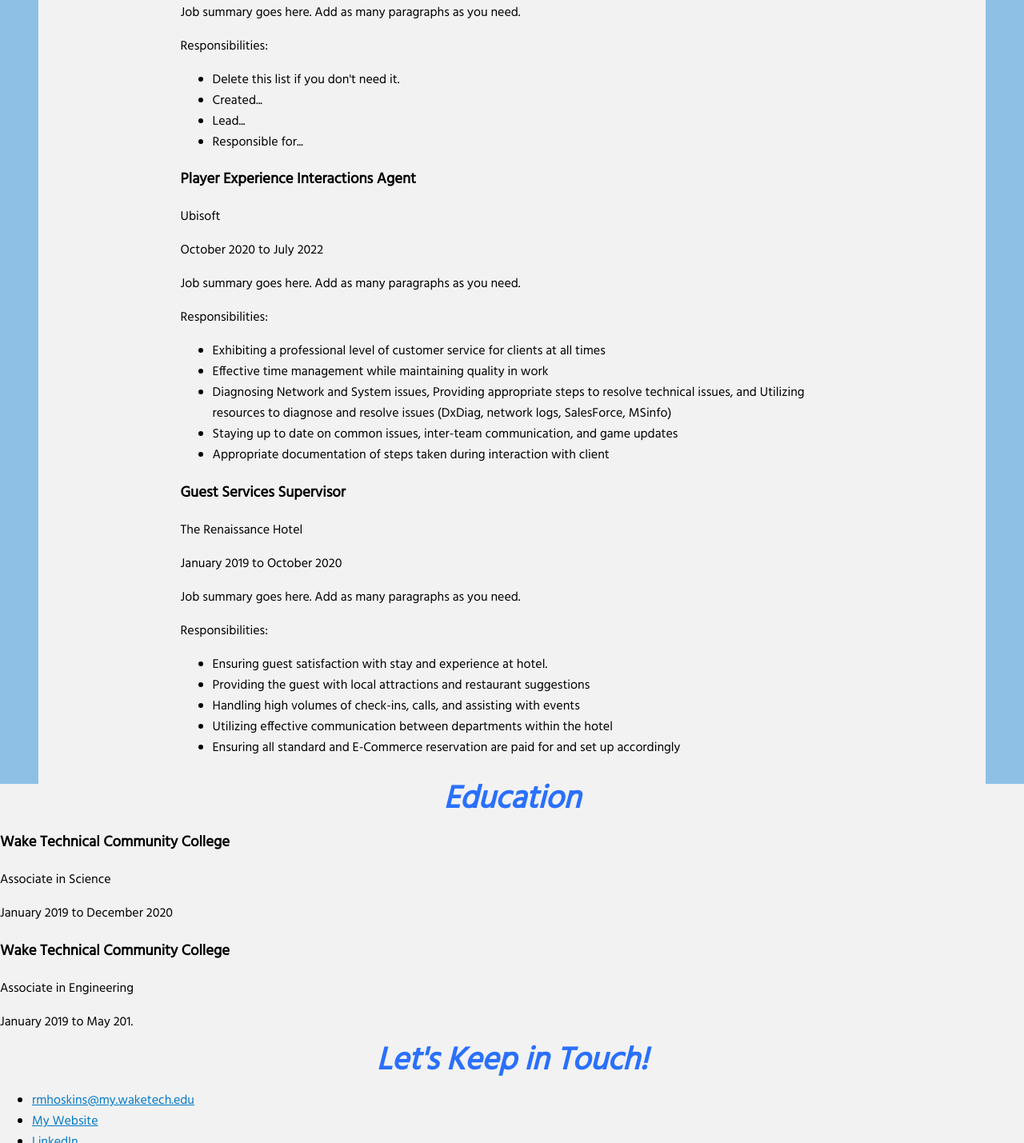
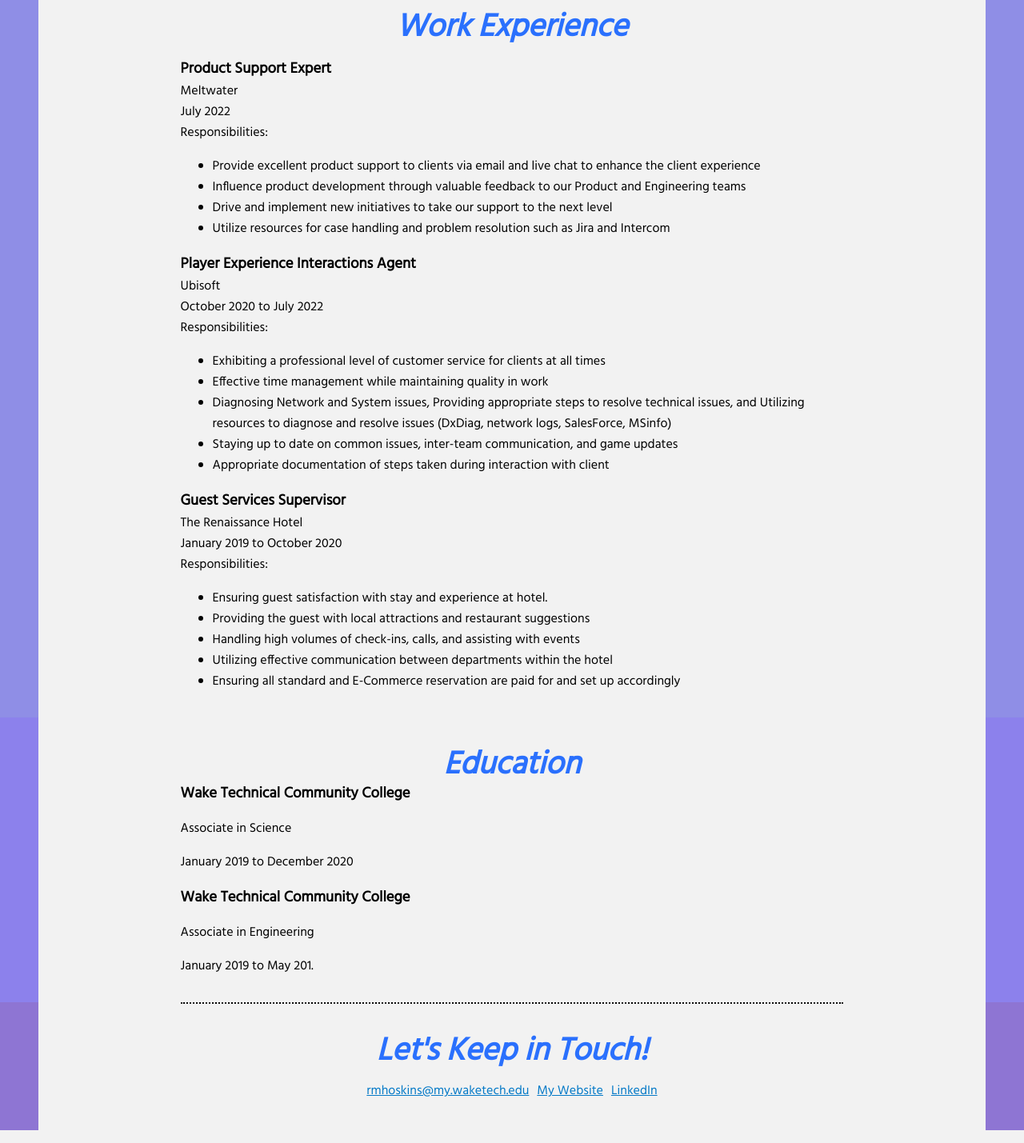
Before and after one commit to Rmhoskins193/lesson03, a plain HTML site: page index.html in a window 1280 px wide. Shown: the part 1371-2800 px from the top of the page at 80% size. Drawn offline with Linux system fonts and the light colour scheme.

Commit message:
CSS Changes
Made some changes to CSS to structure content.

```diff
--- a/css/styles.css
+++ b/css/styles.css
@@ -5,7 +5,7 @@ html{
     box-sizing: border-box;
 }
 
-*: *::before, *::after {
+*: *:before, *:after {
     box-sizing: inheret;
 }
 
@@ -25,8 +25,8 @@ body {
 /* Intro Styling */
 
 header {
-    border-right: 3em solid #8EC0E6;
-    border-left: 3em solid #8EC0E6;
+    border-right: 3em solid #8ed1e6;
+    border-left: 3em solid #8ed1e6;
     text-align: center;
 }
 
@@ -69,6 +69,9 @@ h2 {
 
 }
 
+h3 {
+    margin: 0;
+}
 a {
     color: #0479C7 ;
     transition: all 0.3s ease 0;
@@ -80,8 +83,8 @@ a:hover{
     transition: all 0.3s ease 0s;
 }
 .projects-wrapper{
-    border-right: 3em solid #5c7af0;
-    border-left: 3em solid #5c7af0;
+    border-right: 3em solid #5c8bf0;
+    border-left: 3em solid #5c8bf0;
     padding-top: 5vh;
 }
 
@@ -94,11 +97,22 @@ a:hover{
 }
 
 .project{
+    padding: 20px 0;
     border-bottom: 2px dotted black;
+    overflow: hidden;
+
 }
+
+.project img {
+    max-width: 300px;
+    float: left;
+    margin-right: 20px;
+}
+
 .work-history-wrapper{
-    border-right: 3em solid #8EC0E6;
-    border-left: 3em solid #8EC0E6;
+    border-right: 3em solid #8f8ee6;
+    border-left: 3em solid #8f8ee6;
+    padding-top: 5vh;
 }
 
 .work-history{
@@ -107,3 +121,48 @@ a:hover{
     width: 70%;
     padding-bottom: 1em;
 }
+
+.job p {
+    margin: 0;
+}
+
+
+.education{
+    border-right: 3em solid #8c81ec;
+    border-left: 3em solid #8c81ec;
+    padding-top: 5vh;
+}
+
+.education-wrapper{
+    margin: 0 auto;
+    max-width: 90%;
+    width: 70%;
+    padding-bottom: 1em;
+}
+
+footer {
+    height: 20vh;
+    border-right: 3em solid #8e75d3;
+    border-left: 3em solid #8e75d3;
+
+}
+
+.contact-wrapper{
+    margin: 0 auto;
+    max-width: 90%;
+    width: 70%;
+    padding-top: 5vh;
+    color: aliceblue;
+    border-top: 2px dotted black;
+}
+
+.socials{
+    list-style-type: none;
+    display:flex;
+    justify-content: center;
+    padding-left: 0;
+}
+
+.socials a{
+    margin: 0 5px;
+}
--- a/index.html
+++ b/index.html
@@ -28,8 +28,8 @@
           <h2>Featured Projects</h2>
           <!-- Copy the whole <section> block to add more projects. -->
           <section class="project">
+            <img src="images/dogtreatpackage.png" alt="mockup of dog treats package showing a dog with sunglasses and tongue sticking out">
             <h3>Dog Treats Packaging</h3>
-            <img src="dogtreatpackage.png" alt="mockup of dog treats package showing a dog with sunglasses and tongue sticking out">
             <p>Tasked with creating a packaging design concept for a fictional dog treat, I was involved in every phase of the
               project from initial designing to creating final deliverables of the package mockup. The fictional client requested a package in which
               dog treats would be stored and sold with the request that it has a "Summer Vacation" theme to it and clearly provide specific information.
@@ -38,8 +38,8 @@
           </section>
 
           <section class="project">
+            <img src="images/Brandinglogo.png" alt="purple and blue logo of a book open with pages showing spread out">
             <h3>Convention Branding</h3>
-            <img src="Brandinglogo.png" alt="purple and blue logo of a book open with pages showing spread out">
             <p>Crafting a logo representing a "Think Big" convention. In order to ensure a quality product, I researched into the target audience
               and related demographics to create a logo that would appeal to them and the still portray the convention effectively. Adobe Illustrator was used to create
               final deliverables for the client.
@@ -48,10 +48,11 @@
           </section>
 
           <section class="project">
-            <h3>Mobile Application UX/UI</h3>
-            <img src="UI.png" alt="screen from mobile application for a cooking application">
-            <p>Using Adobe XD to create a mockup for a cooking application on a phone that used effective UI/UX while abiding by
-              industry best practices.
+            <img src="images/photography.jpg" alt="street photography of three men walking down a street at night">
+            <h3>Photography</h3>
+            <p>Capturing moments organically using photography best practices. Tasked with using a camera to collect natural and organic moments found in everyday life, I used my camera to
+              take pictures, process images accordingly using Adobe Lightroom and Adobe Photoshop, and put a collection together. I have experience with street photography, product photography, as
+              well as portrait photography. All images are processed to ensure best lighting and quality without sacrificing the underlying picture original state, if possible.
             </p>
             <a href="#" target="_blank">View project</a>
           </section>
@@ -70,13 +71,12 @@
               <h3>Product Support Expert</h3>
               <p>Meltwater</p>
               <p>July 2022</p>
-              <p>Job summary goes here. Add as many paragraphs as you need.</p>
               <p>Responsibilities:</p>
               <ul>
-                <li>Delete this list if you don't need it.</li>
-                <li>Created...</li>
-                <li>Lead...</li>
-                <li>Responsible for...</li>
+                <li>Provide excellent product support to clients via email and live chat to enhance the client experience</li>
+                <li>Influence product development through valuable feedback to our Product and Engineering teams</li>
+                <li>Drive and implement new initiatives to take our support to the next level</li>
+                <li>Utilize resources for case handling and problem resolution such as Jira and Intercom</li>
               </ul>
             </div>
           </section>
@@ -86,7 +86,6 @@
               <h3>Player Experience Interactions Agent</h3>
               <p>Ubisoft</p>
               <p>October 2020 to July 2022</p>
-              <p>Job summary goes here. Add as many paragraphs as you need.</p>
               <p>Responsibilities:</p>
               <ul>
                 <li>Exhibiting a professional level of customer service for clients at all times</li>
@@ -104,7 +103,8 @@
               <h3>Guest Services Supervisor</h3>
               <p>The Renaissance Hotel</p>
               <p>January 2019 to October 2020</p>
-              <p>Job summary goes here. Add as many paragraphs as you need.</p>
+            </div>
+            <div class="job-details">
               <p>Responsibilities:</p>
               <ul>
                 <li>Ensuring guest satisfaction with stay and experience at hotel.</li>
```
Also changed, not shown: images/Brandinglogo.png (added), images/annie-spratt-unsplash.jpg (deleted), images/dogtreatpackage.png (added), images/joanna-kosinska-unsplash.jpg (deleted), images/photo-credits.txt (deleted), images/photography.jpg (added), images/sharon-mccutcheon-unsplash.jpg (deleted), images/thumbnail-1.jpg (deleted), images/thumbnail-2.jpg (deleted), images/thumbnail-3.jpg (deleted), 1 other file.
